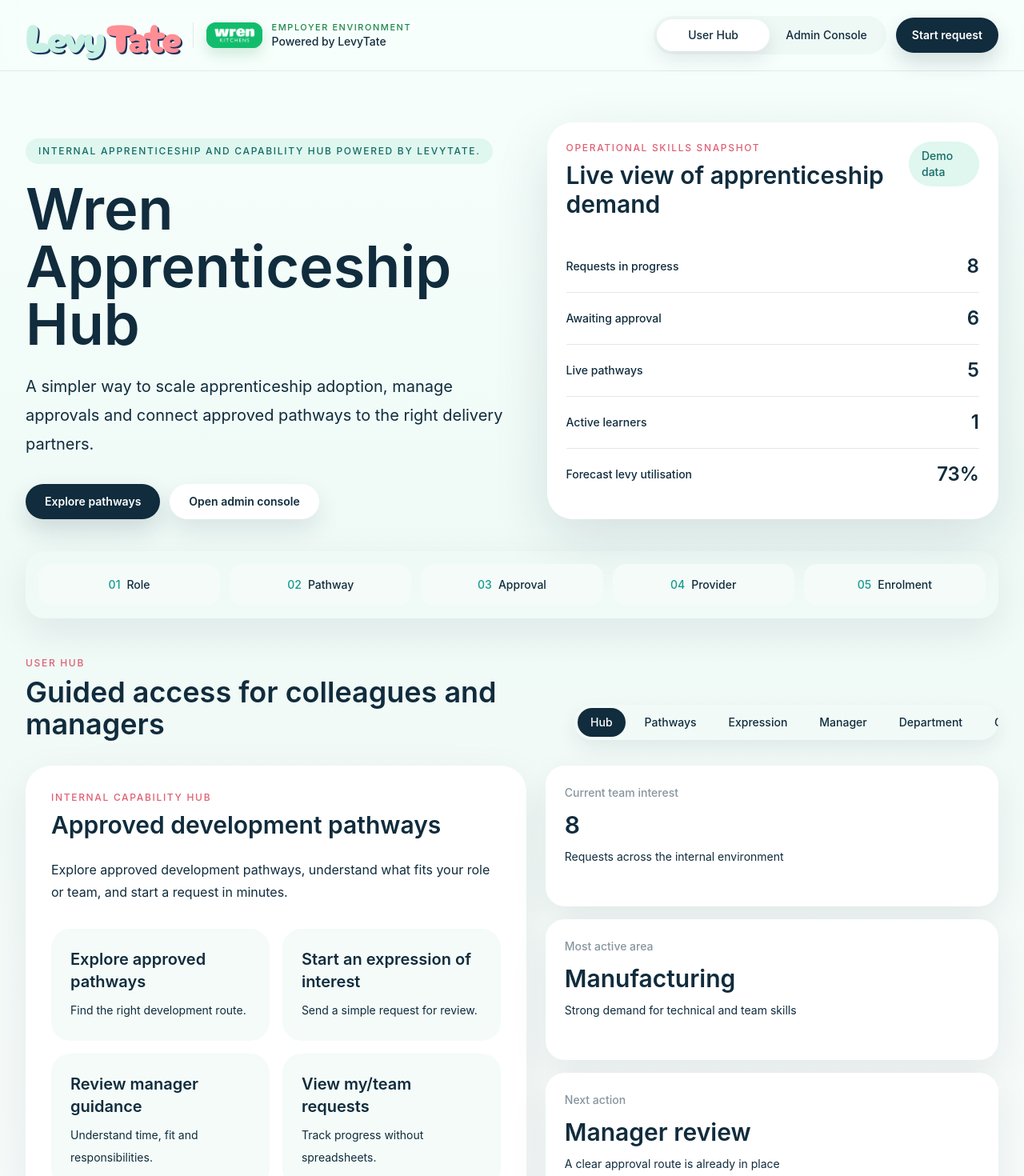
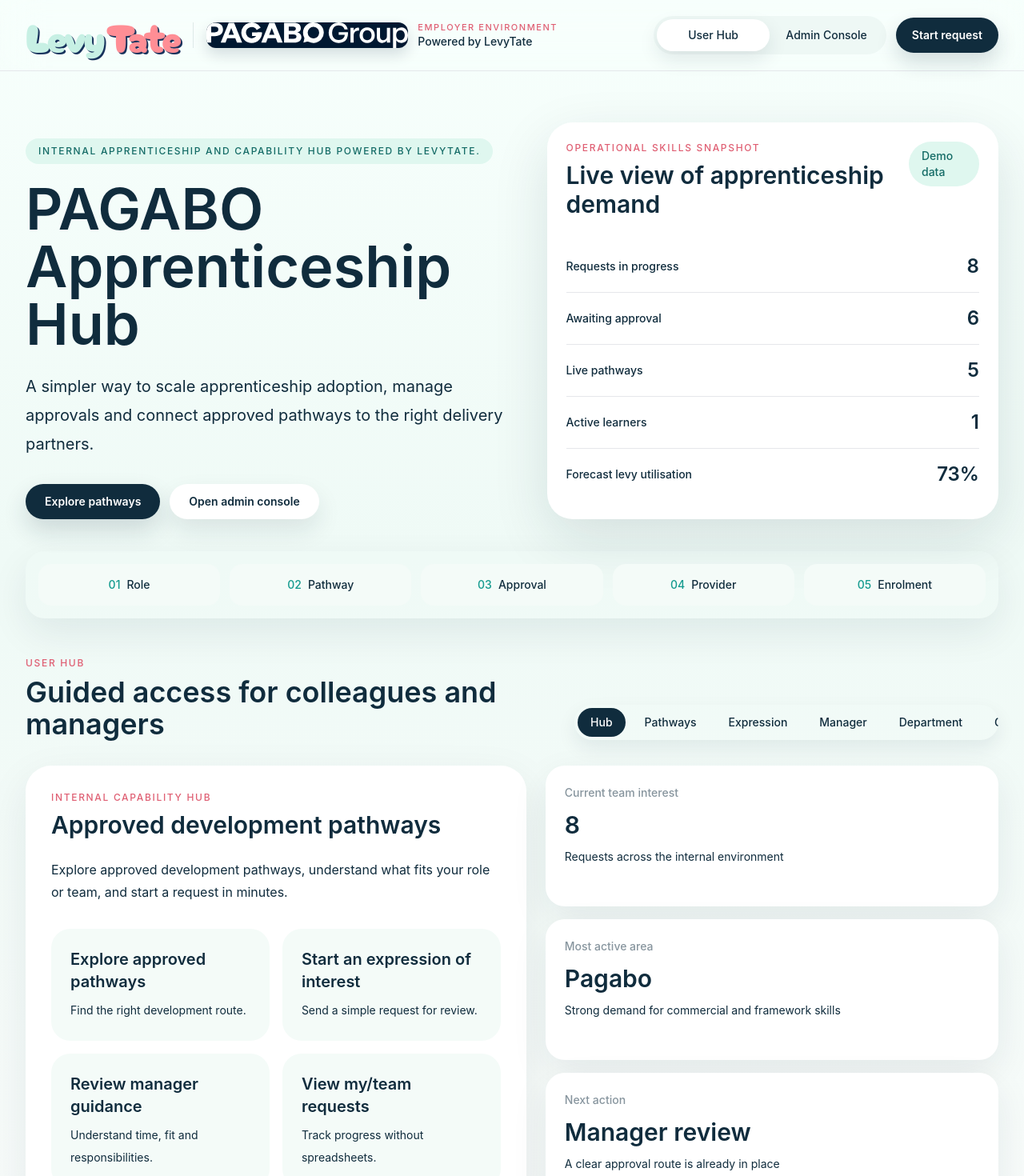
Before and after one commit to jamesevelynross1-sketch/levytate-wren, a Next.js app: page / in a window 1280 px wide. Shown: the top 1470 px of the page at 80% size. Built offline with nearby package versions, Linux system fonts and the light colour scheme.

Commit message:
Create PAGABO branded LevyTate demo

```diff
--- a/app/layout.tsx
+++ b/app/layout.tsx
@@ -3,11 +3,11 @@ import "./globals.css";
 
 export const metadata: Metadata = {
   title: {
-    default: "Wren Apprenticeship Hub | LevyTate",
+    default: "PAGABO Apprenticeship Hub | LevyTate",
     template: "%s | LevyTate",
   },
   description:
-    "A Wren-branded internal apprenticeship hub powered by LevyTate.",
+    "A PAGABO-branded internal apprenticeship hub powered by LevyTate.",
 };
 
 export default function RootLayout({
--- a/app/page.tsx
+++ b/app/page.tsx
@@ -29,115 +29,105 @@ type RequestItem = {
 
 const pathways: Pathway[] = [
   {
-    title: "Retail Sales & Design",
-    standard: "L3 Customer Service Specialist or L4 Sales Executive",
-    audience: "Showroom, kitchen design, sales support and customer-facing retail teams.",
-    businessBenefit: "More consistent sales capability and stronger customer experience in showrooms.",
-    learnerBenefit: "Practical customer, design and commercial skills with a clear progression route.",
+    title: "Procurement & Commercial",
+    standard: "L4 Commercial Procurement & Supply",
+    audience: "Framework, procurement, supplier engagement and commercial support colleagues.",
+    businessBenefit: "Stronger commercial confidence and more consistent framework delivery.",
+    learnerBenefit: "Recognised procurement skills with a practical progression route.",
     status: "Live",
     deliveryPartner: "Approved Provider A",
-    duration: "15 to 18 months",
+    duration: "18 to 24 months",
   },
   {
-    title: "Manufacturing & Engineering",
-    standard: "L3 Engineering Technician",
-    audience: "Manufacturing, engineering, maintenance and production support colleagues.",
-    businessBenefit: "Stronger technical capability across site-based operations and quality routines.",
-    learnerBenefit: "Recognised engineering skills with practical evidence from the workplace.",
+    title: "Leadership & Management",
+    standard: "L3 Team Leader / L5 Operations Manager",
+    audience: "People managers, operational leads and colleagues moving into team leadership.",
+    businessBenefit: "More consistent management practice across delivery, product and support teams.",
+    learnerBenefit: "Confident leadership, planning and performance management skills.",
     status: "Live",
     deliveryPartner: "Approved Provider B",
-    duration: "36 to 42 months",
+    duration: "15 to 27 months",
   },
   {
-    title: "Customer Service",
-    standard: "L3 Customer Service Specialist",
-    audience: "Customer services, contact centre, aftercare and customer operations teams.",
-    businessBenefit: "Improved service consistency, resolution quality and customer confidence.",
-    learnerBenefit: "A structured route to build communication, ownership and service judgement.",
+    title: "Project Management",
+    standard: "L4 Associate Project Manager",
+    audience: "Delivery coordinators, workstream owners and client programme support roles.",
+    businessBenefit: "Sharper delivery governance and better stakeholder control.",
+    learnerBenefit: "Practical project methods and evidence-led delivery habits.",
     status: "Live",
-    deliveryPartner: "Approved Provider A",
-    duration: "15 to 18 months",
+    deliveryPartner: "Approved Provider C",
+    duration: "18 to 21 months",
   },
   {
-    title: "Transport & Logistics",
-    standard: "L3 Supply Chain Practitioner",
-    audience: "Transport, logistics, fleet coordination and supply chain support roles.",
-    businessBenefit: "Better planning discipline across delivery, capacity and customer fulfilment.",
-    learnerBenefit: "Practical supply chain skills linked to the operating model.",
+    title: "Data & Digital",
+    standard: "L4 Data Analyst / Digital pathways",
+    audience: "Sypro product, reporting, platform data and operational insight roles.",
+    businessBenefit: "Better reporting quality, decision data and technology adoption.",
+    learnerBenefit: "Analytical confidence and a practical digital toolkit.",
     status: "Ready",
+    deliveryPartner: "Approved Provider D",
+    duration: "18 to 24 months",
+  },
+  {
+    title: "Social Value & Sustainability",
+    standard: "L4 Corporate Responsibility & Sustainability Practitioner",
+    audience: "Loop, social value, impact reporting, sustainability and responsible procurement roles.",
+    businessBenefit: "Improved social value evidence, impact measurement and client outcomes.",
+    learnerBenefit: "Specialist social value and sustainability capability.",
+    status: "Live",
     deliveryPartner: "Approved Provider E",
     duration: "18 to 24 months",
   },
   {
-    title: "IT & Digital",
-    standard: "L3 Information Communications Technician",
-    audience: "IT support, digital operations, systems, reporting and technical service teams.",
-    businessBenefit: "More resilient digital support and clearer progression into specialist technology roles.",
-    learnerBenefit: "A practical technical toolkit with support from mentors and delivery partners.",
-    status: "Ready",
-    deliveryPartner: "Approved Provider C",
-    duration: "18 to 24 months",
-  },
-  {
-    title: "Finance & Business Support",
+    title: "Business Administration",
     standard: "L3 Business Administrator",
-    audience: "Finance, compliance, administration and business support colleagues.",
-    businessBenefit: "Better process consistency, documentation and cross-functional support.",
-    learnerBenefit: "Professional business skills and a broader view of design, production and delivery.",
+    audience: "Internal process, team coordination, finance, compliance and group support colleagues.",
+    businessBenefit: "Better process consistency, documentation and service quality.",
+    learnerBenefit: "Professional administration skills and wider business awareness.",
     status: "Live",
     deliveryPartner: "Approved Provider F",
     duration: "15 to 18 months",
   },
   {
-    title: "HR, Training & Recruitment",
-    standard: "L3 Learning & Development Practitioner",
-    audience: "HR, recruitment, training, onboarding and people operations teams.",
-    businessBenefit: "Stronger internal capability for hiring, development and colleague support.",
-    learnerBenefit: "Specialist people skills that connect learning design with business needs.",
+    title: "Technology & Systems",
+    standard: "L3 Information Communications Technician",
+    audience: "Platform support, technology operations, product configuration and internal systems roles.",
+    businessBenefit: "More resilient platform support and clearer progression into technical capability.",
+    learnerBenefit: "Practical systems skills connected to product and client delivery.",
     status: "Ready",
-    deliveryPartner: "Approved Provider F",
-    duration: "18 to 21 months",
+    deliveryPartner: "Approved Provider D",
+    duration: "18 to 24 months",
   },
   {
-    title: "Leadership & Management",
-    standard: "L3 Team Leader or L5 Operations Manager",
-    audience: "Team leaders, operational managers and colleagues stepping into people leadership.",
-    businessBenefit: "More consistent management practice across retail, manufacturing and support teams.",
-    learnerBenefit: "Confident leadership, planning and performance management skills.",
-    status: "Live",
-    deliveryPartner: "Approved Provider D",
-    duration: "15 to 27 months",
-  },
-  {
-    title: "Installation & Field Operations",
-    standard: "L3 Customer Service Specialist",
-    audience: "Installation coordination, field support and customer operations teams.",
-    businessBenefit: "Improved handoffs between planning, installation and customer aftercare.",
-    learnerBenefit: "A route to build ownership, communication and operational judgement.",
+    title: "Operations & Delivery",
+    standard: "L3 Improvement Technician",
+    audience: "Operational delivery, service improvement, client support and implementation teams.",
+    businessBenefit: "Sharper operating rhythm across group initiatives, clients and delivery partners.",
+    learnerBenefit: "A route to build operational judgement, improvement skills and delivery confidence.",
     status: "Ready",
     deliveryPartner: "Approved Provider E",
-    duration: "15 to 18 months",
+    duration: "15 to 21 months",
   },
 ];
 
 const initialRequests: RequestItem[] = [
-  { id: 1, name: "Amelia Hart", role: "Kitchen Designer", department: "Retail", pathway: "Retail Sales & Design", manager: "Ryan Booth", status: "Manager review", note: "Showroom progression." },
-  { id: 2, name: "Marcus Lee", role: "Maintenance Technician", department: "Manufacturing", pathway: "Manufacturing & Engineering", manager: "Priya Nair", status: "Manager review", note: "Technical upskilling." },
-  { id: 3, name: "Sophie Clarke", role: "Customer Operations Advisor", department: "Customer Services", pathway: "Customer Service", manager: "Helen Ward", status: "Manager review", note: "Service ownership." },
-  { id: 4, name: "Noah Bennett", role: "Transport Coordinator", department: "Transport", pathway: "Transport & Logistics", manager: "Sam Ellis", status: "Manager review", note: "Route planning capability." },
-  { id: 5, name: "Grace Patel", role: "IT Support Analyst", department: "IT", pathway: "IT & Digital", manager: "Ryan Booth", status: "Manager review", note: "Digital support skills." },
-  { id: 6, name: "Leo Morgan", role: "Recruitment Coordinator", department: "HR, Training & Recruitment", pathway: "HR, Training & Recruitment", manager: "Helen Ward", status: "Manager review", note: "Training delivery." },
-  { id: 7, name: "Maya Singh", role: "Team Leader", department: "Manufacturing", pathway: "Leadership & Management", manager: "Priya Nair", status: "Provider introduction", note: "New shift leadership." },
-  { id: 8, name: "Ethan Brooks", role: "Finance Assistant", department: "Finance", pathway: "Finance & Business Support", manager: "Sam Ellis", status: "Live learner", note: "Business process confidence." },
+  { id: 1, name: "Amelia Hart", role: "Framework Coordinator", department: "Pagabo", pathway: "Procurement & Commercial", manager: "Ryan Booth", status: "Manager review", note: "Framework confidence." },
+  { id: 2, name: "Marcus Lee", role: "Product Support Lead", department: "Sypro", pathway: "Data & Digital", manager: "Priya Nair", status: "Manager review", note: "Reporting capability." },
+  { id: 3, name: "Sophie Clarke", role: "Social Value Coordinator", department: "Loop", pathway: "Social Value & Sustainability", manager: "Helen Ward", status: "Manager review", note: "Impact reporting." },
+  { id: 4, name: "Noah Bennett", role: "Operations Manager", department: "Group Operations", pathway: "Leadership & Management", manager: "Sam Ellis", status: "Manager review", note: "Collaborative growth." },
+  { id: 5, name: "Grace Patel", role: "Project Coordinator", department: "Delivery", pathway: "Project Management", manager: "Ryan Booth", status: "Manager review", note: "Client programme support." },
+  { id: 6, name: "Leo Morgan", role: "Systems Analyst", department: "Technology", pathway: "Technology & Systems", manager: "Helen Ward", status: "Manager review", note: "Platform support." },
+  { id: 7, name: "Maya Singh", role: "Delivery Lead", department: "Group Operations", pathway: "Operations & Delivery", manager: "Priya Nair", status: "Provider introduction", note: "Operational excellence." },
+  { id: 8, name: "Ethan Brooks", role: "Business Support Officer", department: "Group Services", pathway: "Business Administration", manager: "Sam Ellis", status: "Live learner", note: "Process improvement." },
 ];
 
 const providerRows = [
-  ["Retail Sales & Design", "L3 Customer Service Specialist or L4 Sales Executive", "Approved Provider A", "Blended", "92%", "Live"],
-  ["Manufacturing & Engineering", "L3 Engineering Technician", "Approved Provider B", "Site based", "91%", "Live"],
-  ["IT & Digital", "L3 Information Communications Technician", "Approved Provider C", "Remote + workshops", "89%", "Ready"],
-  ["Leadership & Management", "L3 Team Leader or L5 Operations Manager", "Approved Provider D", "Blended", "94%", "Live"],
-  ["Transport & Logistics", "L3 Supply Chain Practitioner", "Approved Provider E", "Hybrid", "87%", "Ready"],
-  ["HR, Training & Recruitment", "L3 Learning & Development Practitioner", "Approved Provider F", "Online + coaching", "88%", "Ready"],
+  ["Procurement & Commercial", "L4 Commercial Procurement & Supply", "Approved Provider A", "Blended", "94%", "Live"],
+  ["Leadership & Management", "L3 Team Leader / L5 Operations Manager", "Approved Provider B", "Online + workshops", "92%", "Live"],
+  ["Project Management", "L4 Associate Project Manager", "Approved Provider C", "Hybrid", "90%", "Live"],
+  ["Data & Digital", "L4 Data Analyst / Digital pathways", "Approved Provider D", "Remote + workshops", "89%", "Ready"],
+  ["Social Value & Sustainability", "ESG aligned pathway", "Approved Provider E", "Online + coaching", "88%", "Ready"],
+  ["Operations & Delivery", "L3 Improvement Technician", "Approved Provider F", "Blended", "87%", "Ready"],
 ];
 
 const userViews = ["Hub", "Pathways", "Expression", "Manager", "Department", "Guidance"];
@@ -209,11 +199,11 @@ export default function Home() {
             </div>
             <div className="h-8 w-px bg-[#102c3d]/10" />
             <div className="flex items-center gap-3">
-              <span className="overflow-hidden rounded-xl bg-[#26A85D] shadow-[0_8px_18px_rgba(29,134,74,0.18)]" aria-label="Wren Kitchens">
-                <Image src="/brand/wren-kitchens-logo.png" alt="Wren Kitchens" width={92} height={40} priority className="h-8 w-auto" />
+              <span className="overflow-hidden rounded-xl bg-[#001831] shadow-[0_8px_18px_rgba(0,24,49,0.14)]" aria-label="PAGABO Group">
+                <Image src="/brand/pagabo-group-logo.svg" alt="PAGABO Group" width={126} height={16} priority className="h-8 w-auto" />
               </span>
               <div>
-                <p className="text-[11px] font-medium uppercase tracking-[0.14em] text-[#1D864A]">Employer environment</p>
+                <p className="text-[11px] font-medium uppercase tracking-[0.14em] text-[#df5f73]">Employer environment</p>
                 <p className="text-sm font-medium text-[#102c3d]/54">Powered by LevyTate</p>
               </div>
             </div>
@@ -253,7 +243,7 @@ export default function Home() {
               Internal apprenticeship and capability hub powered by LevyTate.
             </p>
             <h1 className="max-w-4xl text-5xl font-semibold leading-[1.02] text-[#102c3d] md:text-7xl">
-              Wren Apprenticeship Hub
+              PAGABO Apprenticeship Hub
             </h1>
             <p className="mt-6 max-w-3xl text-xl font-normal leading-9 text-[#102c3d]/68">
               A simpler way to scale apprenticeship adoption, manage approvals and connect approved pathways to the right delivery partners.
@@ -407,7 +397,7 @@ function UserHub({
         </PanelShell>
         <div className="grid gap-4">
           <MiniInsight title="Current team interest" value={requests.length} copy="Requests across the internal environment" />
-          <MiniInsight title="Most active area" value="Manufacturing" copy="Strong demand for technical and team skills" />
+          <MiniInsight title="Most active area" value="Pagabo" copy="Strong demand for commercial and framework skills" />
           <MiniInsight title="Next action" value="Manager review" copy="A clear approval route is already in place" />
         </div>
       </div>
@@ -541,8 +531,8 @@ function UserHub({
         </PanelShell>
         <div className="grid gap-4">
           <MiniInsight title="Team members interested" value={requests.length} copy="Visible demand for future cohorts" />
-          <MiniInsight title="Recommended priorities" value="4" copy="Retail, manufacturing, digital and leadership" />
-          <MiniInsight title="Next cohort" value="Retail Sales" copy="Prepare the next showroom group" />
+          <MiniInsight title="Recommended priorities" value="4" copy="Procurement, social value, digital and leadership" />
+          <MiniInsight title="Next cohort" value="Commercial" copy="Prepare the next framework delivery group" />
         </div>
       </div>
     );
@@ -595,7 +585,7 @@ function AdminConsole({
         </PanelShell>
         <PanelShell title="Suggested actions" eyebrow="Next best moves">
           <div className="grid gap-3">
-            {["Review 6 manager approvals", "Confirm provider mapping for Manufacturing & Engineering", "Nudge departments with low engagement", "Prepare next Retail Sales & Design cohort"].map((action) => (
+            {["Review 6 manager approvals", "Confirm provider mapping for Social Value & Sustainability", "Nudge teams with low engagement", "Prepare next Procurement & Commercial cohort"].map((action) => (
               <div key={action} className="rounded-2xl bg-[#f4fbf8] p-4 text-sm font-medium text-[#102c3d]/72">{action}</div>
             ))}
           </div>
@@ -687,7 +677,7 @@ function AdminConsole({
           <InsightBars rows={Object.entries(statusCounts).map(([label, value]) => [label, value])} />
         </PanelShell>
         <PanelShell title="Pathway popularity" eyebrow="Demand signal">
-          <InsightBars rows={[["Retail Sales & Design", 9], ["Manufacturing & Engineering", 8], ["Leadership & Management", 7], ["IT & Digital", 6], ["Customer Service", 5]]} />
+          <InsightBars rows={[["Procurement & Commercial", 9], ["Social Value & Sustainability", 8], ["Leadership & Management", 7], ["Data & Digital", 6], ["Project Management", 5]]} />
         </PanelShell>
         <PanelShell title="Levy forecast" eyebrow="Finance view">
           <InsightBars rows={[["Current forecast", 73], ["Target", 85], ["At risk", 12]]} />
@@ -700,11 +690,11 @@ function AdminConsole({
     return (
       <div className="grid gap-6 lg:grid-cols-2">
         <PanelShell title="Department engagement" eyebrow="Rollout">
-          <InsightBars rows={[["Retail", 92], ["Manufacturing", 84], ["Customer Services", 76], ["IT", 68], ["Transport", 61], ["Finance", 24]]} />
+          <InsightBars rows={[["Pagabo", 92], ["Sypro", 76], ["Loop", 68], ["Group Operations", 61], ["Technology", 54], ["Finance", 24]]} />
         </PanelShell>
         <PanelShell title="Suggested nudges" eyebrow="Activation">
           <div className="grid gap-3">
-            {["Send Retail Sales & Design pathway reminder", "Invite manufacturing managers to engineering briefing", "Share manager approval guidance", "Confirm finance cohort demand"].map((item) => (
+            {["Send procurement pathway reminder", "Invite Sypro managers to digital briefing", "Share manager approval guidance", "Confirm Loop social value cohort demand"].map((item) => (
               <div key={item} className="rounded-2xl bg-[#f4fbf8] p-4 text-sm font-medium text-[#102c3d]/70">{item}</div>
             ))}
           </div>
```
